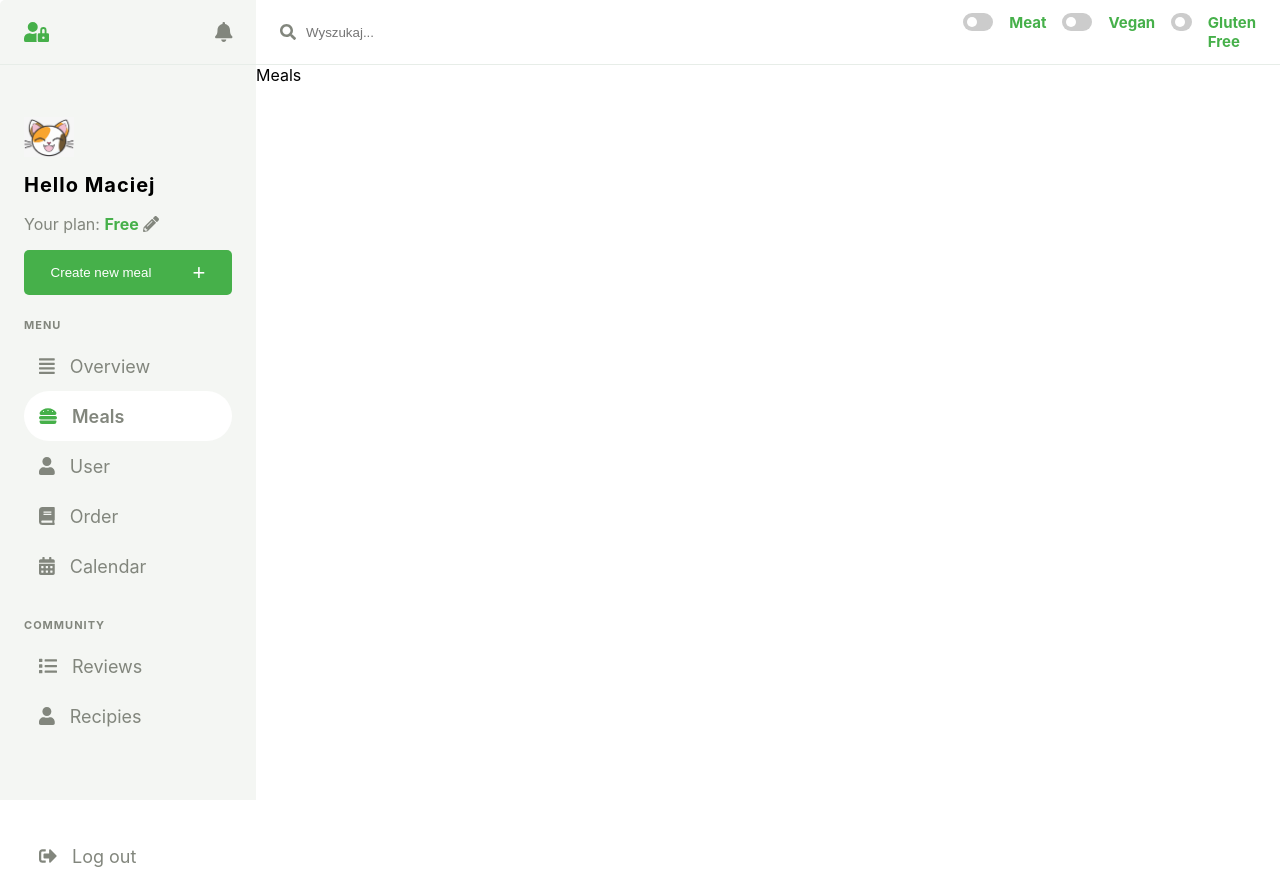
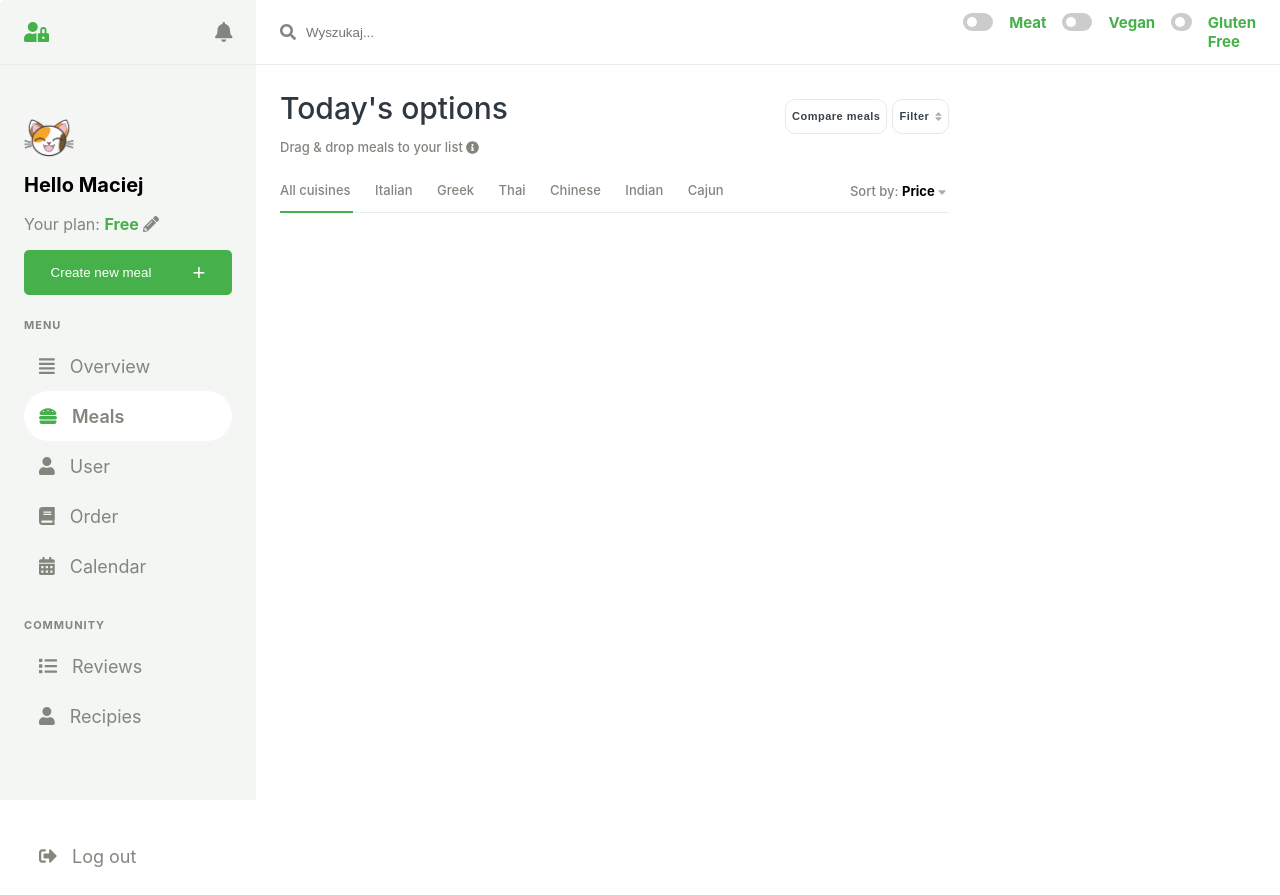
Before and after one commit to manistka/meal-delivery, a React (Create React App) app: page /meals in a window 1280 px wide. Built offline with nearby package versions, Linux system fonts and the light colour scheme.

Commit message:
Add Meals header

```diff
--- a/src/components/MenuSidebar/components/CommunityList/CommunityList.module.scss
+++ b/src/components/MenuSidebar/components/CommunityList/CommunityList.module.scss
@@ -3,10 +3,10 @@
 .Container {
     display: flex;
     flex-direction: column;
+    h2 {
+        font-size: 11px;
+        color: $secondColor;
+        align-items: center;
+        letter-spacing: 1px;
+    }
 }
-h2 {
-    font-size: 11px;
-    color: $secondColor;
-    align-items: center;
-    letter-spacing: 1px;
-}
--- /dev/null
+++ b/src/components/UI/ActionButton/ActionButton.js
@@ -0,0 +1,8 @@
+import classes from "./ActionButton.module.scss";
+import React from "react";
+
+const ActionButton = ({ children }) => {
+    return <button className={classes.ActionButton}>{children}</button>;
+};
+
+export default ActionButton;
--- /dev/null
+++ b/src/components/UI/ActionButton/ActionButton.module.scss
@@ -0,0 +1,19 @@
+@import "../../../globalStyles/colors";
+
+.ActionButton {
+    height: 35px;
+    font-size: 11px;
+    font-weight: 600;
+    color: #3a424a;
+    background-color: white;
+    border: 1px solid #e5eae7;
+    border-radius: 10px;
+    margin-left: 5px;
+    outline: none;
+    cursor: pointer;
+    letter-spacing: 0.5px;
+    &:hover {
+        color: $mainColor;
+        background-color: $switchBackground;
+    }
+}
--- a/src/components/UI/Icons/Icons.js
+++ b/src/components/UI/Icons/Icons.js
@@ -49,6 +49,16 @@ const Search = (props) => (
     <FontAwesomeIcon icon={["fas", "search"]} {...props} />
 );
 
+const Sort = (props) => <FontAwesomeIcon icon={["fas", "sort"]} {...props} />;
+
+const Info = (props) => (
+    <FontAwesomeIcon icon={["fas", "info-circle"]} {...props} />
+);
+
+const SortDown = (props) => (
+    <FontAwesomeIcon icon={["fas", "sort-down"]} {...props} />
+);
+
 Icons.Bell = Bell;
 Icons.UserLock = UserLock;
 Icons.Pencil = Pencil;
@@ -61,5 +71,8 @@ Icons.Reviews = Reviews;
 Icons.Recipies = Recipies;
 Icons.LogOut = LogOut;
 Icons.Search = Search;
+Icons.Sort = Sort;
+Icons.Info = Info;
+Icons.SortDown = SortDown;
 
 export default Icons;
--- a/src/containers/Meals/Meals.js
+++ b/src/containers/Meals/Meals.js
@@ -1,12 +1,15 @@
 import React from "react";
 
 import Header from "../../components/Header/Header";
+import MealsHeader from "./MealsHeader/MealsHeader";
 
 const Meals = () => {
     return (
         <div>
             <Header />
-            Meals
+            <div style={{ width: "70%" }}>
+                <MealsHeader />
+            </div>
         </div>
     );
 };
--- /dev/null
+++ b/src/containers/Meals/MealsHeader/MealsHeader.js
@@ -0,0 +1,69 @@
+import React, { useState } from "react";
+import classes from "./MealsHeader.module.scss";
+
+import ActionButton from "../../../components/UI/ActionButton/ActionButton";
+import Icons from "../../../components/UI/Icons/Icons";
+
+const MealsHeader = () => {
+    const cuisineLists = [
+        { name: "all", text: "All cuisines" },
+        { name: "italian", text: "Italian" },
+        { name: "greek", text: "Greek" },
+        { name: "thai", text: "Thai" },
+        { name: "chinese", text: "Chinese" },
+        { name: "indian", text: "Indian" },
+        { name: "cajun", text: "Cajun" },
+    ];
+
+    const [cuisine, setCuisine] = useState("all");
+
+    return (
+        <div className={classes.Container}>
+            <div className={classes.Header}>
+                <div className={classes.Title}>
+                    <h2>Today's options</h2>
+                    <p>
+                        Drag & drop meals to your list <Icons.Info />
+                    </p>
+                </div>
+                <div className={classes.ActionButtons}>
+                    <ActionButton>Compare meals</ActionButton>
+                    <ActionButton>
+                        Filter{" "}
+                        <Icons.Sort
+                            style={{ color: "#afb1ac", marginLeft: "2px" }}
+                        />
+                    </ActionButton>
+                </div>
+            </div>
+
+            <div className={classes.SortList}>
+                <ul>
+                    {cuisineLists.map((item) => (
+                        <li
+                            key={item.name}
+                            onClick={() => setCuisine(item.name)}
+                        >
+                            {item.text}
+                            <div
+                                className={`${classes.Underline} ${
+                                    cuisine === item.name ? classes.Active : ""
+                                }`}
+                            />
+                        </li>
+                    ))}
+                </ul>
+                <div>
+                    <p>
+                        Sort by: <span>Price</span>
+                        <Icons.SortDown
+                            style={{ color: "#afb1ac", margin: "2px 3px" }}
+                        />
+                    </p>
+                </div>
+            </div>
+        </div>
+    );
+};
+
+export default MealsHeader;
--- /dev/null
+++ b/src/containers/Meals/MealsHeader/MealsHeader.module.scss
@@ -0,0 +1,71 @@
+@import "../../../globalStyles/colors";
+
+.Container {
+    padding: 0 24px;
+    .Header {
+        display: flex;
+        justify-content: space-between;
+        align-items: center;
+        .Title {
+            width: 50%;
+            h2 {
+                font-size: 30px;
+                color: $options;
+                font-weight: 500;
+                margin-bottom: 0;
+            }
+            p {
+                font-size: 13px;
+                font-weight: 500;
+                color: $secondColor;
+            }
+        }
+        .ActionButtons {
+            width: 50%;
+            display: flex;
+            justify-content: flex-end;
+        }
+    }
+    .SortList {
+        display: flex;
+        justify-content: space-between;
+        border-bottom: 1px solid $underline;
+        ul {
+            display: flex;
+            justify-content: space-around;
+            list-style-type: none;
+            width: 70%;
+            font-size: 13px;
+            font-weight: 500;
+            color: $secondColor;
+            padding: 0;
+            margin: 0;
+            li {
+                margin-right: auto;
+                display: flex;
+                align-items: center;
+                position: relative;
+                cursor: pointer;
+                .Underline {
+                    display: none;
+                    position: absolute;
+                    border: 1px solid $mainColor;
+                    width: 100%;
+                    bottom: -1px;
+                }
+                .Active {
+                    display: block;
+                }
+            }
+        }
+        p {
+            font-size: 13px;
+            font-weight: 500;
+            color: $secondColor;
+            span {
+                color: black;
+                font-weight: 700;
+            }
+        }
+    }
+}
--- a/src/globalStyles/_colors.scss
+++ b/src/globalStyles/_colors.scss
@@ -4,3 +4,4 @@ $firstColor: #e1efb0;
 $secondColor: #82867d;
 $sidebarBackground: #f4f6f3;
 $underline: #e7ede8;
+$options: #2f3841;
```
Also changed, not shown: src/containers/Meals/MealsItem/MealsItem.js (added).
